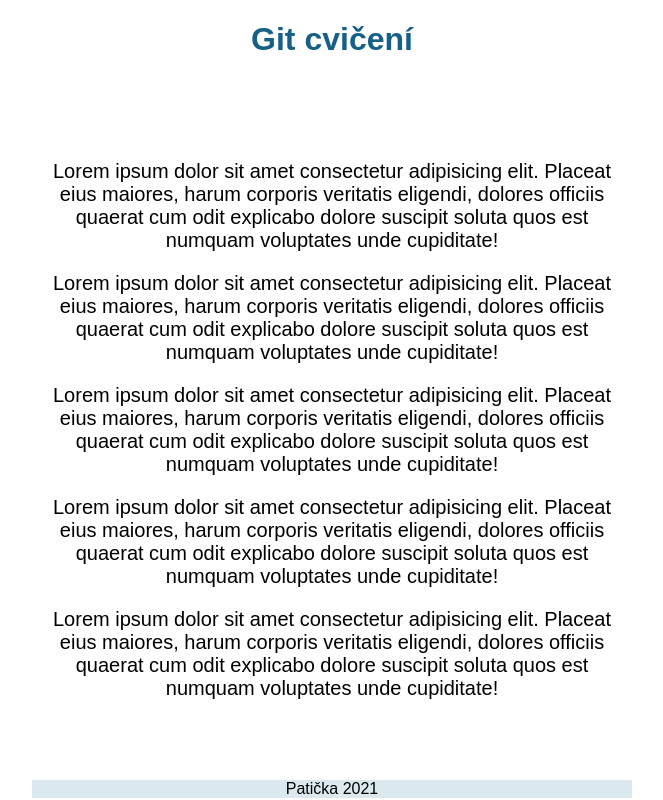
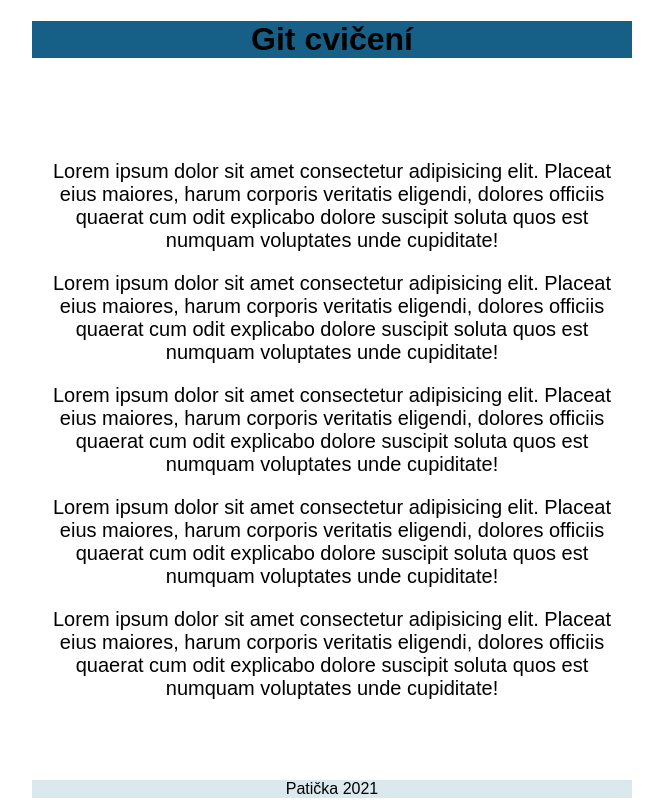
Before and after one commit to nasajana/git-cviceni, a plain HTML site: page index.html in a window 1280 px wide. Shown: the whole page, without its empty margins (308-971 px from the left). Drawn offline with Linux system fonts and the light colour scheme.

Commit message:
oprava head

```diff
--- a/styly.css
+++ b/styly.css
@@ -6,7 +6,7 @@ body {
 }
 
 header {
-    color: #166088;
+    background-color: #166088;
 }
 
 main {
```
